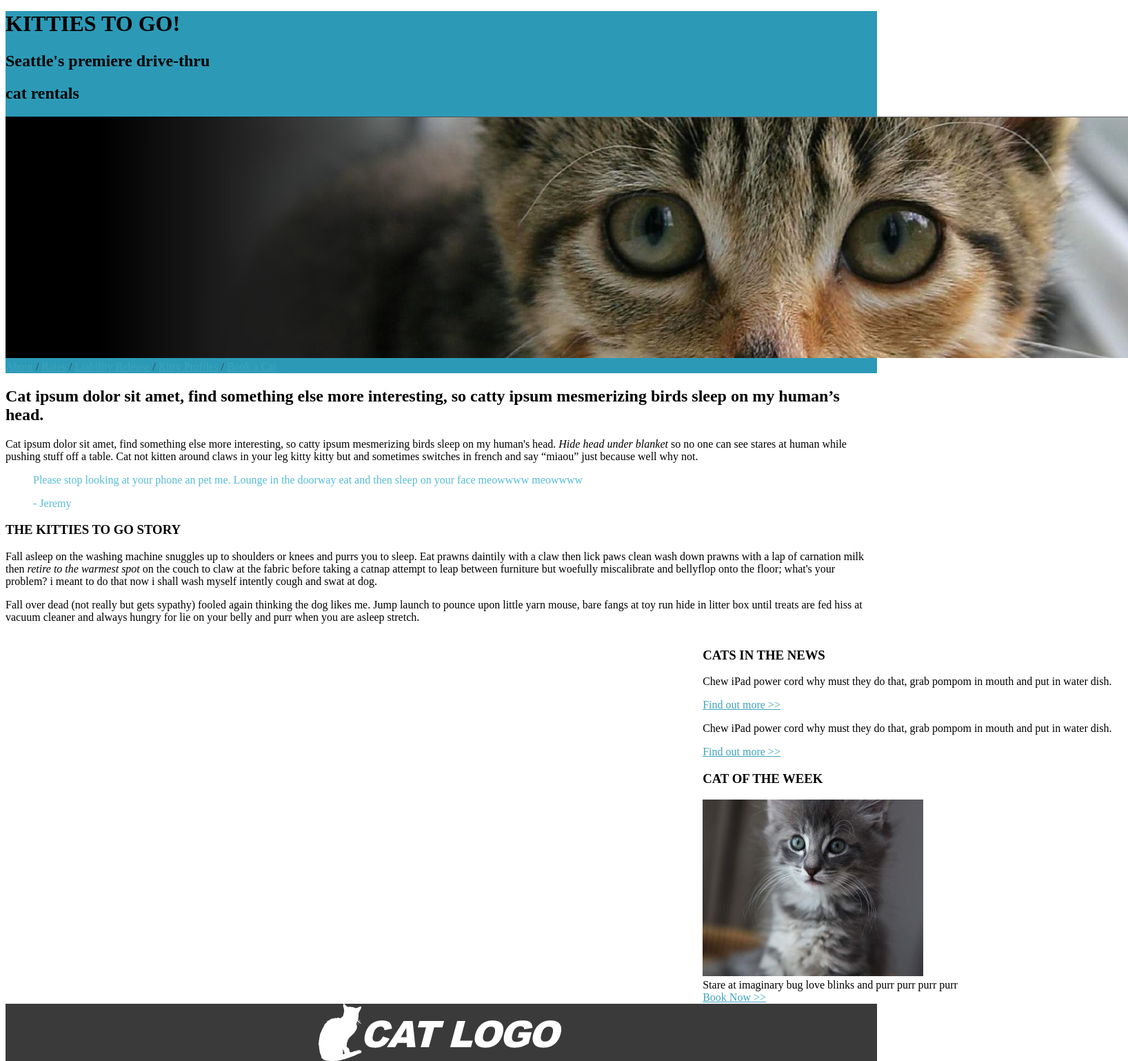
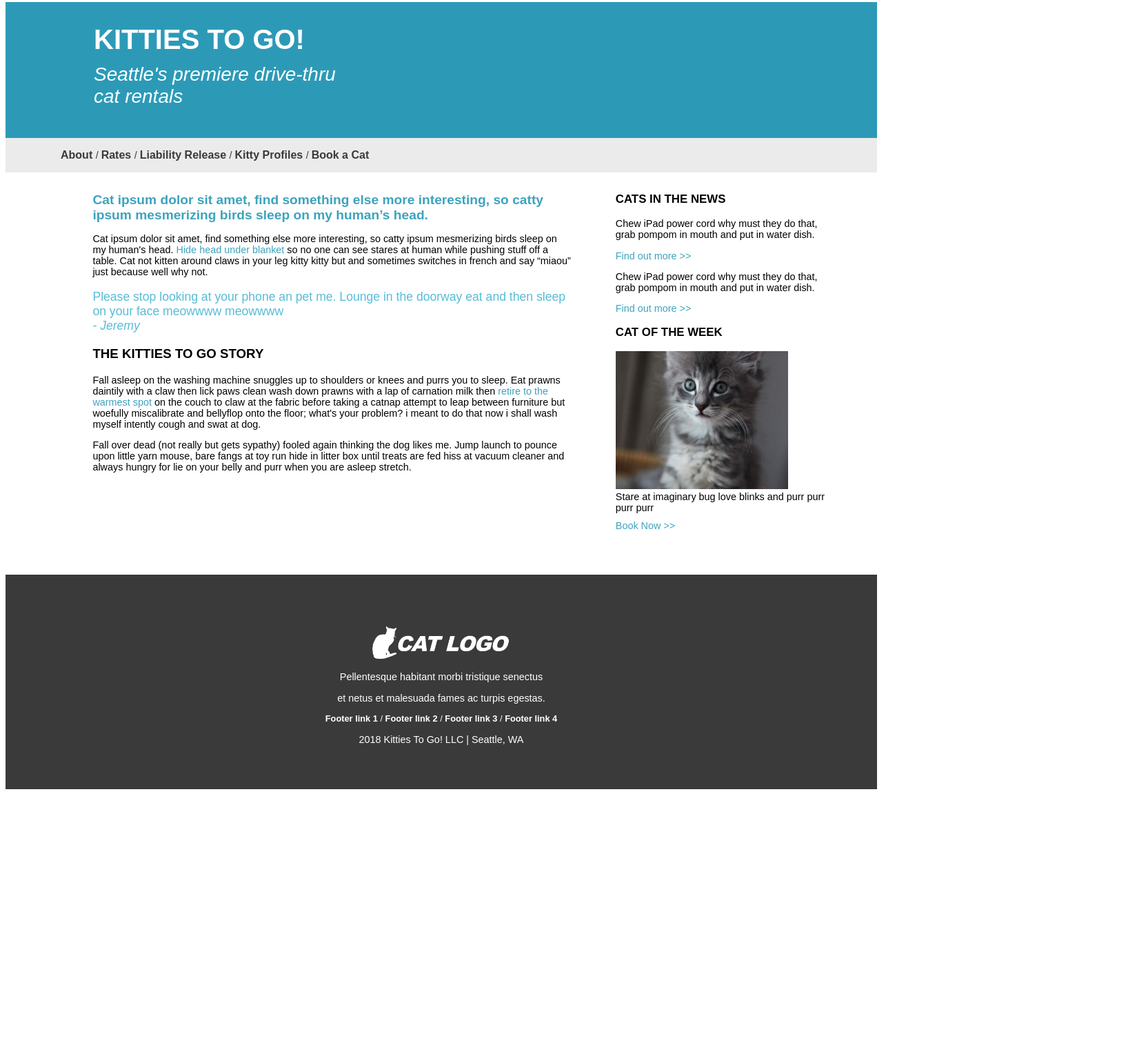
Before and after one commit to mahsieh/portfolio, a plain HTML site: page lesson4-mockup/index.html in a window 1280 px wide. Shown: the part 5-1543 px from the top of the page at 69% size, 1636 px wide, since content can reach past the window. After the commit the page ends 1157 px from the top, so only its background shows below. Drawn offline with Linux system fonts and the light colour scheme.

Commit message:
completed mockups with CSS and populated content for secondary profiles page

```diff
--- a/lesson4-mockup/index.html
+++ b/lesson4-mockup/index.html
@@ -9,23 +9,23 @@
     </head>
     <header>
         <h1>KITTIES TO GO!</h1>
-        <h2>Seattle's premiere drive-thru</h2>
-        <h2>cat rentals</h2>
-        <img src="images/banner.jpg">
-        <nav id="header-nav">
-            <a href="about.html">About</a>
-            <p style="display:inline"> / </p>
-            <a href="rates.html">Rates</a>
-            <p style="display:inline"> / </p>
-            <a href="liability.html">Liability Release</a>
-            <p style="display:inline"> / </p>
-            <a href="profiles.html">Kitty Profiles</a>
-            <p style="display:inline"> / </p>
-            <a href="booking.html">Book a Cat</a>
-        </nav>
+        <p id="subtitle">Seattle's premiere drive-thru cat rentals</p>
+        <!--<img src="images/banner.jpg">-->
     </header>
     <body>
+        <nav id="header-nav">
+            <a id="header" href="about.html">About</a>
+            <p style="display:inline"> / </p>
+            <a id="header" href="rates.html">Rates</a>
+            <p style="display:inline"> / </p>
+            <a id="header" href="liability.html">Liability Release</a>
+            <p style="display:inline"> / </p>
+            <a id="header" href="profiles.html">Kitty Profiles</a>
+            <p style="display:inline"> / </p>
+            <a id="header" href="booking.html">Book a Cat</a>
+        </nav>
         <section>
+            <article>
                 <h2>
                     Cat ipsum dolor sit amet, find something else more interesting, so catty ipsum mesmerizing birds sleep on my human’s head.
                 </h2>
@@ -35,15 +35,15 @@
                     pushing stuff off a table. Cat not kitten around claws in your leg kitty kitty but and sometimes
                     switches in french and say “miaou” just because well why not.
                 </p>
-            <blockquote>
+                <p id="quote">
                     Please stop looking at your phone an pet me. Lounge in the
                     doorway eat and then sleep on your face meowwww meowwww
-            </blockquote>
-            <blockquote>
+                </p>
+                <p id="attribution">
                     - Jeremy
-            </blockquote>
-        </section>
-        <section>
+                </p>
+            </article>
+            <article>
                 <h3>
                     THE KITTIES TO GO STORY
                 </h3>
@@ -59,6 +59,7 @@
                     to pounce upon little yarn mouse, bare fangs at toy run hide in litter box until treats are fed hiss at
                     vacuum cleaner and always hungry for lie on your belly and purr when you are asleep stretch.
                 </p>
+            </article>
         </section>
         <aside>
             <h3>CATS IN THE NEWS</h3>
@@ -67,25 +68,28 @@
             <p>Chew iPad power cord why must they do that, grab pompom in mouth and put in water dish.</p>
             <a href="#">Find out more >></a>
             <h3>CAT OF THE WEEK</h3>
-            <img src="images/sidebar.jpg" alt="color photo of a single gray and white cat in focus, but a blurry background">
+            <figure>
+                <img src="images/sidebar.jpg" width="250px" alt="color photo of a single gray and white cat in focus, but a blurry background">
                 <figcaption>Stare at imaginary bug love blinks and purr purr purr purr</figcaption>
-            <a href="#">Book Now >></a>
+            </figure>
+                <a href="booking.html">Book Now >></a>
         </aside>
-
     </body>
     <footer>
-        <img src="images/logo.png" alt="company logo with a cat silhoutte, followed by text CAT LOGO">
-        <img src="images/footer.jpg" alt="black and white photo of 4 kittens sitting and staring to the left; the rightmost kitten is black while the other are striped.">
-        <p>Pellentesque habitant morbi tristique senectus et netus et malesuada fames ac turpis egestas.</p>
+        <img src="images/logo.png" width="200px"  alt="company logo with a cat silhoutte, followed by text CAT LOGO">
+        <!--<img src="images/footer.jpg" alt="black and white photo of 4 kittens sitting and staring to the left; the rightmost kitten is black while the other are striped.">-->
+        <p></p>
+        <p>Pellentesque habitant morbi tristique senectus</p>
+        <p>et netus et malesuada fames ac turpis egestas.</p>
 
         <nav id="footer-nav">
-            <a href="#">Footer link 1</a>
+            <a id="footer" href="#">Footer link 1</a>
             <span> / </span>
-            <a href="#">Footer link 2</a>
+            <a id="footer" href="#">Footer link 2</a>
             <span> / </span>
-            <a href="#">Footer link 3</a>
+            <a id="footer" href="#">Footer link 3</a>
             <span> / </span>
-            <a href="#">Footer link 4</a>
+            <a id="footer" href="#">Footer link 4</a>
         </nav>
         <p class="copyright">2018 Kitties To Go! LLC | Seattle, WA</p>
     </footer>
--- a/lesson4-mockup/stylesheets/styles.css
+++ b/lesson4-mockup/stylesheets/styles.css
@@ -1,39 +1,110 @@
-<style>
+
+* {
+    font-family: Arial, Helvetica, sans-serif;
+}
+
+h1 {
+    color: #FFFFFF;
+    font-size:2.5rem;
+    margin: 0% 3% 1% 8%;
+}
+
+h2 {
+    color: #3DA3BD;
+    font-size: 1.2rem;
+}
+
+
+#subtitle {
+    color: #FFFFFF;
+    font-style: oblique;
+    font-size: 1.75rem;
+    width: 375px;
+    margin: 0% 3% 1% 8%;
+}
+
+p {
+    font-size: .9rem;
+}
+
+p#quote {
+    color: #57BCD6;
+    font-size: 1.1rem;
+    margin-bottom:0px;
+}
+
+p#attribution {
+    color: #57BCD6;
+    font-style: oblique;
+    font-size: 1.1rem;
+    margin-top: 0px;
+}
+
 em {
     color: #3DA3BD;
+    font-style: normal;
 }
 
 a {
     color: #3EA3BD;
+    text-decoration: none;
+}
+
+a#header {
+    color: #3A3A3A;
+    font-weight: bold;
+    font-size: 0.9 rem;
+}
+
+a#footer {
+    color: #FFFFFF;
+    font-weight: bold;
 }
 
 #footer-nav {
-    font-family:Arial, Helvetica, sans-serif;
+    font-size: .8rem;
+}
+
+img {
+    overflow: hidden;
+}
+
+figure {
+    margin:0px 0px 10px 0px;
+}
+
+figcaption {
+    font-size:0.9rem;
 }
 
 #header-nav {
     color: #3A3A3A;
-}
-
-blockquote {
-    color: #57BCD6;
+    background-color: #EBEBEB;
+    padding: 1rem 5rem 1rem 5rem;
 }
 
 footer {
+    clear: both;
     background-color: #3A3A3A;
     text-align: center;
     color: #FFFFFF;
+    padding: 75px 0px 50px 0px;
 }
 
 header {
     background-color: #2C9AB7;
+    padding: 2em;
 }
+
 aside {
-    position:relative;
-    display: inline-block;
-    left:80%;
+    float: right;
+    width: 25%;
+    margin: 1% 5% 5% 2%;
+    font-size:0.9rem;
 }
+
 section {
-    position: relative;
+    float:left;
+    width: 55%;
+    margin: 1% 3% 2% 10%;
 }
-</style>
```
Also changed, not shown: lesson4-mockup/profiles.html (added, +119 -0 lines). Lines whose indentation alone changed are shown as unchanged.
